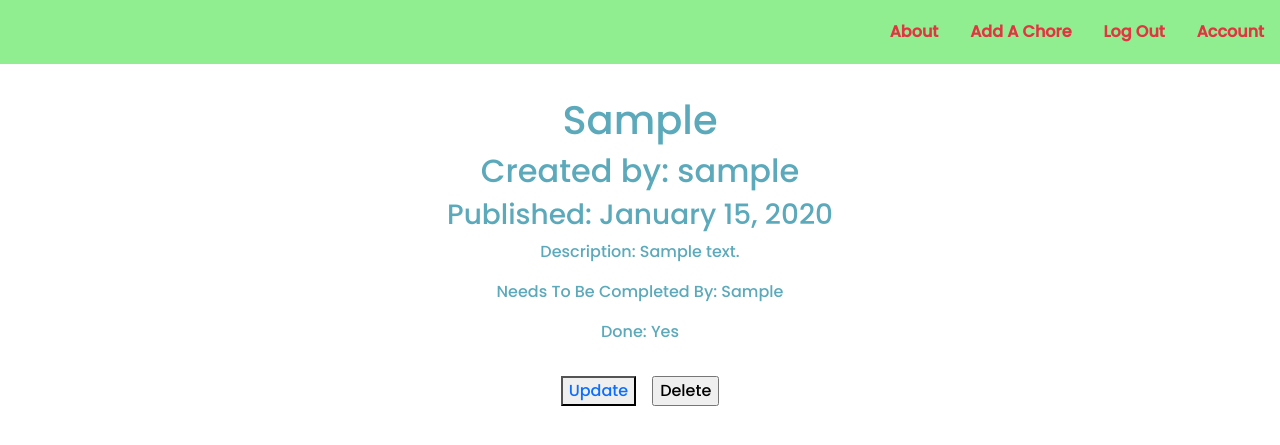
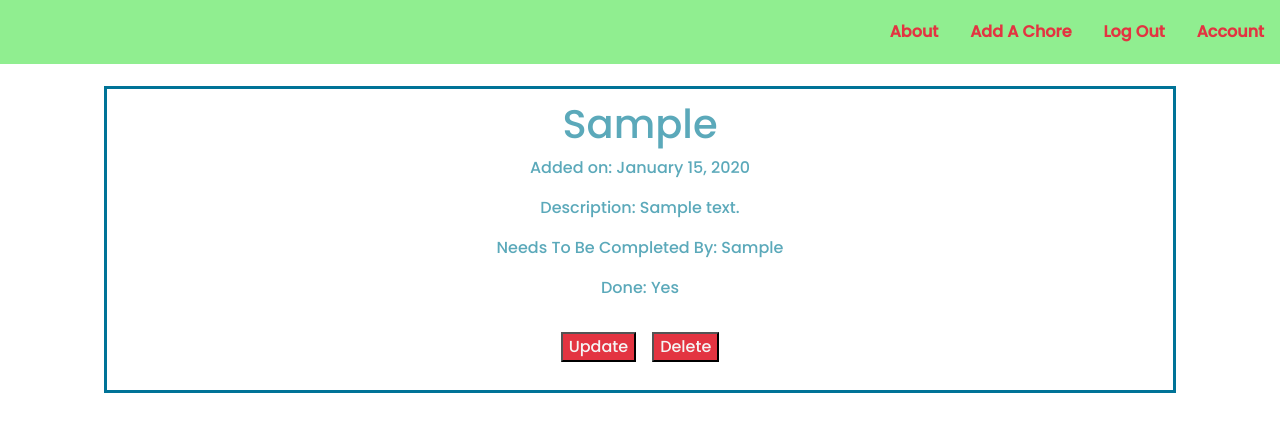
Before and after one commit to smclairecarden/chores-simplified, a Flask app: page /1 in a window 1280 px wide. Shown: the top 445 px of the page. Run offline with Flask 2, Linux system fonts and the light colour scheme; a user stored in the database is signed in; tables that the repository leaves empty hold one stand-in row (values such as "Sample post").

```diff
--- a/myapp/chores/forms.py
+++ b/myapp/chores/forms.py
@@ -5,6 +5,6 @@ from wtforms.validators import DataRequired
 class ChoreForm(FlaskForm):
     chore = StringField('Chore', validators=[DataRequired()])
     description = StringField('Description')
-    completed_by = StringField('Completed_By')
+    completed_by = StringField('Completed By')
     done = BooleanField('Done')
     submit = SubmitField('Post')
--- a/myapp/static/styles.css
+++ b/myapp/static/styles.css
@@ -69,7 +69,7 @@ a {
   font-weight: bold;
 }
 
-.loginpage, .registerform, .addchoreform {
+.loginpage, .registerform, .addchoreform, .show-chore, .about {
   margin: 2%;
   border: .2rem solid #007397;
   padding: 1%;
@@ -80,7 +80,7 @@ a {
   padding: 1%;
 }
 
-.loginbutton > *, .registerbutton > *, .addchorebutton > *, .choredetails {
+.loginbutton > *, .registerbutton > *, .addchorebutton > *, .choredetails, .chore, .delete {
   background-color: #E33441;
   color: whitesmoke;
 }
@@ -89,7 +89,7 @@ a {
   background-color: #E33441;
 }
 
-.homebutton > *, .choredetails > * {
+.homebutton > *, .choredetails > *, .chore > * {
   color: whitesmoke;
 }
 
@@ -101,7 +101,6 @@ a {
 .brooms, .addchoreimg {
   height: 25%;
 }
-
 /* .homeimage {
   height: 30%;
 } */
@@ -131,6 +130,8 @@ a {
   text-align: center;
 }
 
+
+
 @media only screen and (max-width: 768px) {
   .allhomepage {
     flex-direction: column;
--- a/myapp/templates/chore.html
+++ b/myapp/templates/chore.html
@@ -2,8 +2,7 @@
 {% block content %}
 <div class="show-chore">
   <h1>{{ post.chore }}</h1>
-  <h2>Created by: {{post.author.username}}</h2>
-  <h3>Published: {{ post.date.strftime('%B %d, %Y') }}</h3>
+  <p>Added on: {{ post.date.strftime('%B %d, %Y') }}</p>
   <p>Description: {{post.description}}</p>
   <p>Needs To Be Completed By: {{post.completed_by}}</p>
   {% if post.done==True %}
--- a/myapp/templates/error_pages/404.html
+++ b/myapp/templates/error_pages/404.html
@@ -1,6 +1,8 @@
 {% extends "base.html" %}
 {% block content %}
     <div class="jumbotron">
-        <h1>Oops! Page Not Found 404 ! </h1>
+        <h1>This Page Doesn't Exist!</h1>
+        <h3>Go Back!!</h3>
+
     </div>
 {% endblock %}
--- a/myapp/templates/info.html
+++ b/myapp/templates/info.html
@@ -1,8 +1,8 @@
 {% extends "base.html" %}
 {% block content %}
-    <div class="jumbotron">
+    <div class="about">
         <h1>About Chores Simplified</h1>
         <p>This an app to help help people organize their chores and get things done!</p>
     </div>
-
+    <img class="addchoreimg" src="../static/PinClipart.com_janitor-clipart_150824.png" alt="">
 {% endblock %}
--- a/myapp/templates/register.html
+++ b/myapp/templates/register.html
@@ -1,6 +1,5 @@
 {% extends "base.html" %}
 {% block content %}
-
 <form class="registerform" method="POST">
     <h1>Register:</h1>
     {{form.hidden_tag()}}
@@ -12,4 +11,5 @@
     {{form.submit()}}
     </div>
 </form>
+<img src="../static/istockphoto-1224047078-170667a.jpg" alt="spray bottle">
 {% endblock %}
--- a/myapp/templates/user_chores.html
+++ b/myapp/templates/user_chores.html
@@ -10,7 +10,7 @@
         <a href="{{url_for('chores.chore', chore_id=post.id)}}">Get Chore Details</a>
     </button>
     <h3 class="choretitle">{{post.chore}}</h3>
-    <p>Published On: {{post.date.strftime("%y-%m-%d")}}</p>
+    <p>Added on: {{post.date.strftime("%y-%m-%d")}}</p>
     <p>Description: {{post.description}}</p>
     {% if post.done==True %}
     <p>Done: Yes</p>
@@ -21,7 +21,7 @@
     {% endfor %}
 
     {% else %}
-    <h3>You have no chores! Nice!</h3>
+    <h3>You have no chores. Nice!</h3>
     {% endif %}
     </div>
     </div>
```
Also changed, not shown: myapp/static/istockphoto-1224047078-170667a.jpg (added), myapp/static/mark-duffel-U5y077qrMdI-unsplash.jpg (added).
